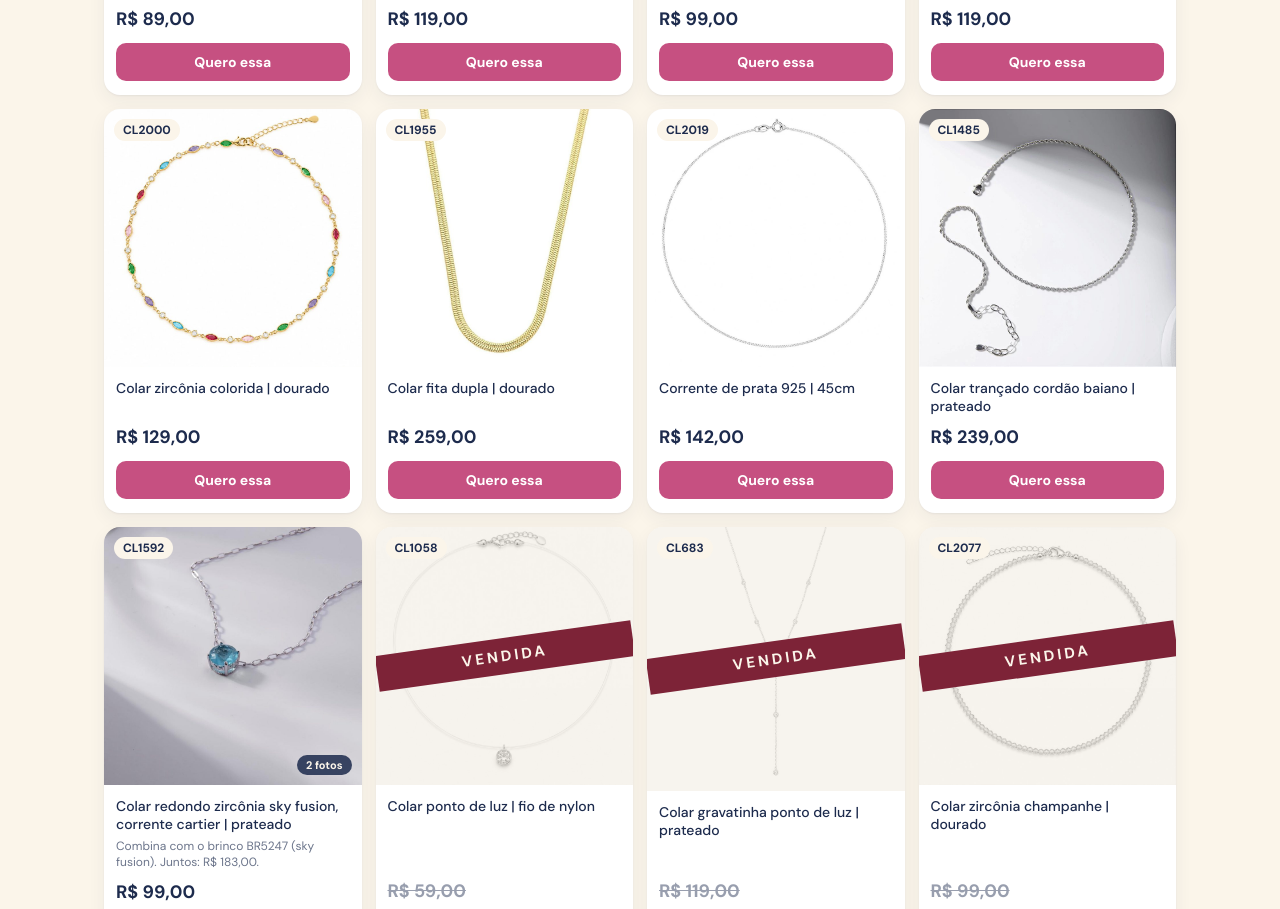
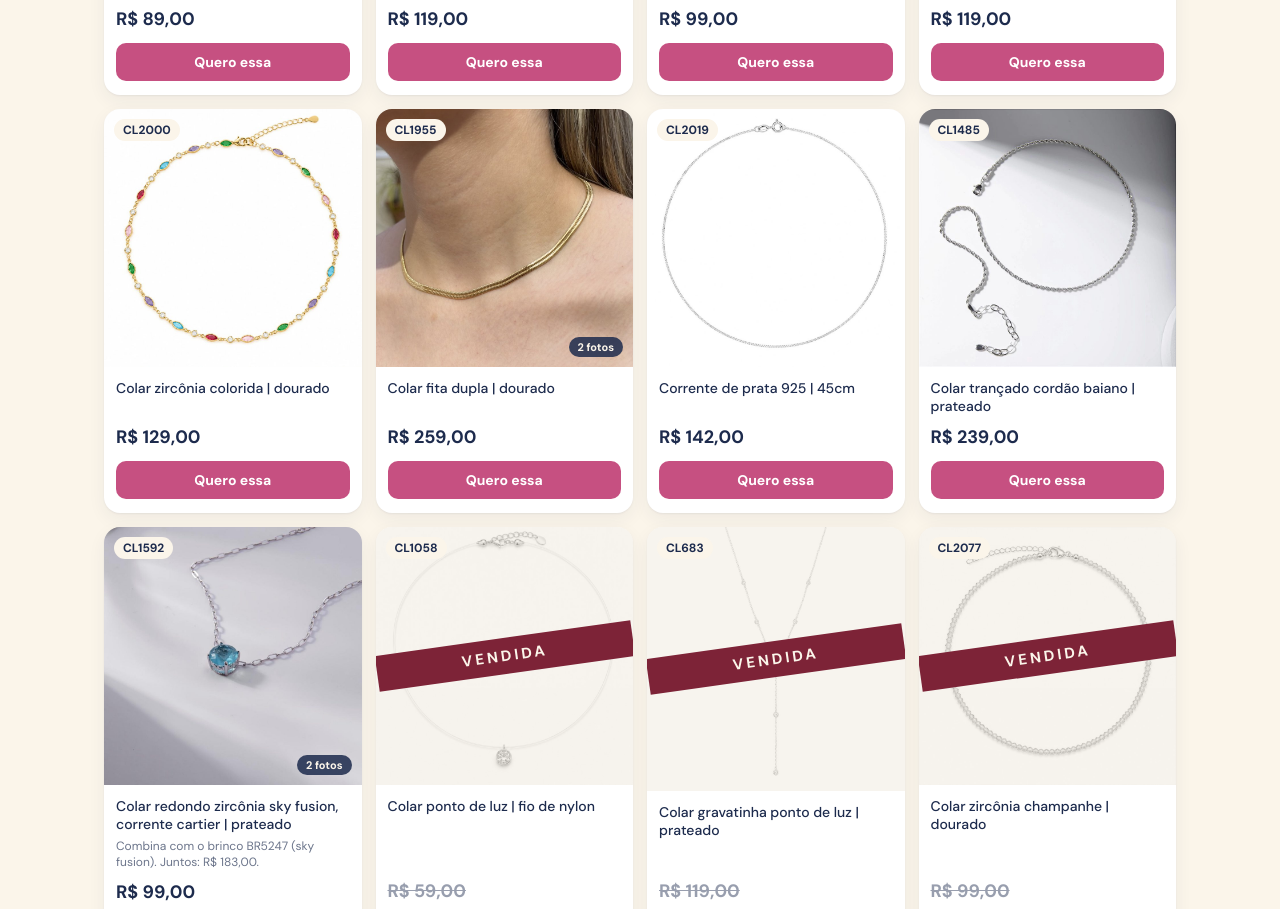
Before and after one commit to cajubrand/catalogo-caju, a plain HTML site: page index.html in a window 1280 px wide. Shown: the part 3631-4540 px from the top of the page. Drawn offline with nearby package versions, Linux system fonts and the light colour scheme.

Commit message:
Foto no pescoço primeiro no colar fita dupla (CL1955)
Co-Authored-By: Claude Opus 5.5 <noreply@anthropic.com>
Claude-Session: https://claude.ai/code/session_01Q1ULsBS6LuV9TmaMGEiDJx

```diff
--- a/index.html
+++ b/index.html
@@ -131,7 +131,7 @@ const PECAS = [
   {cod:"CL1968", item:"5811159", tipo:"colares", nome:"Colar pérolas com medalha cravejada zircônia | dourado", preco:119.00, foto:"img/C04.jpg", vendida:false, obs:"Acompanha só o colar de pérolas com medalha. O aro dourado e o anel não estão inclusos."},
   {cod:"CL683", item:"6001032", tipo:"colares", nome:"Colar gravatinha ponto de luz | prateado", preco:119.00, foto:"img/C05.jpg", vendida:true},
   {cod:"CL2000", item:"6372608", tipo:"colares", nome:"Colar zircônia colorida | dourado", preco:129.00, foto:"img/C06.jpg", vendida:false},
-  {cod:"CL1955", item:"5789680", tipo:"colares", nome:"Colar fita dupla | dourado", preco:259.00, foto:"img/C07.jpg", vendida:false},
+  {cod:"CL1955", item:"5789680", tipo:"colares", nome:"Colar fita dupla | dourado", preco:259.00, foto:"img/CL1955-2.jpg", fotos:["img/CL1955-2.jpg","img/C07.jpg"], vendida:false},
   {cod:"CL2077", item:"6164520", tipo:"colares", nome:"Colar zircônia champanhe | dourado", preco:99.00, foto:"img/C08.jpg", vendida:true},
   {cod:"CL2019", item:"6336267", tipo:"colares", nome:"Corrente de prata 925 | 45cm", preco:142.00, foto:"img/C09.jpg", vendida:false},
   {cod:"CL2092", item:"6253347", tipo:"colares", nome:"Colar ponto de luz zircônia | prateado", preco:99.00, foto:"img/C10.jpg", vendida:true, obs:"Acompanha só o colar com pingente ponto de luz. As duas chokers de zircônia não estão inclusas."},
```
Also changed, not shown: img/CL1955-2.jpg (added).
